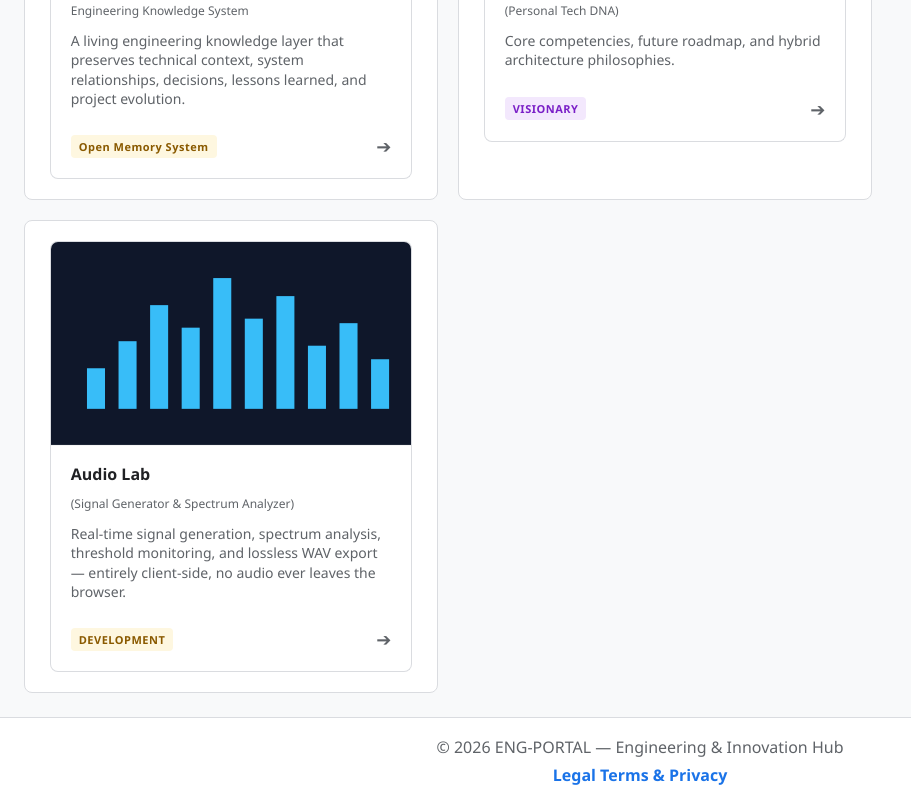
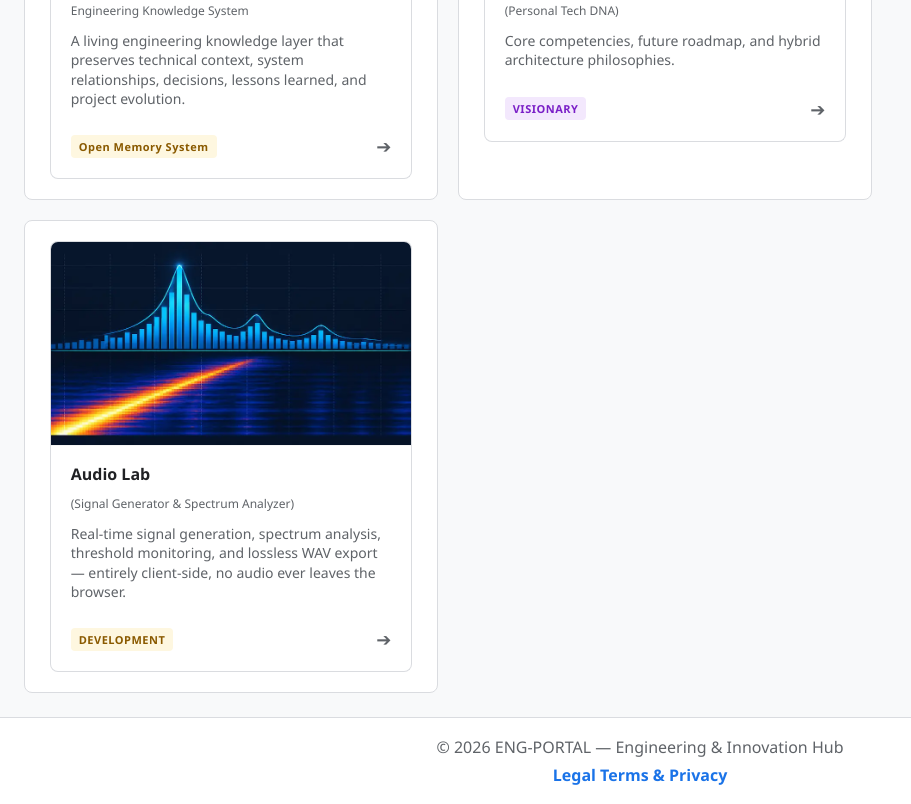
Before and after one commit to YevgeniAmin/ENG_Test, a plain HTML site: page public/index.html in a window 1280 px wide. Shown: the part 852-1656 px from the top of the page, without its empty margins (0-911 px from the left). Drawn offline with Linux system fonts and the light colour scheme.

Commit message:
feat(portal): add Audio Lab card artwork

```diff
--- a/public/index.html
+++ b/public/index.html
@@ -28,7 +28,7 @@
     <header class="studio-header">
         <div class="header-left">
             <button class="menu-toggle-btn" aria-label="Open menu" aria-expanded="false">☰</button>
-            <h1 class="portal-logo">ENG-PORTAL <V2 class="0">2.0</V2> <span class="subtitle">- INNOVATION & ENGINEERING HUB</span></h1>
+            <h1 class="portal-logo">ENG-PORTAL <V2 class="0">2.2</V2> <span class="subtitle">- INNOVATION & ENGINEERING HUB</span></h1>
         </div>
         <div class="header-right">
             <span class="notification-bell" aria-hidden="true">🔔</span>
@@ -108,22 +108,15 @@
 
                 <a href="audio-lab.html" class="job-card">
                     <div class="card-visual-slot" aria-hidden="true">
-                        <svg viewBox="0 0 400 225" width="100%" height="100%" preserveAspectRatio="xMidYMid slice" role="presentation">
-                            <rect width="400" height="225" fill="#0f172a"></rect>
-                            <g fill="#38bdf8">
-                                <rect x="40" y="140" width="20" height="45"></rect>
-                                <rect x="75" y="110" width="20" height="75"></rect>
-                                <rect x="110" y="70" width="20" height="115"></rect>
-                                <rect x="145" y="95" width="20" height="90"></rect>
-                                <rect x="180" y="40" width="20" height="145"></rect>
-                                <rect x="215" y="85" width="20" height="100"></rect>
-                                <rect x="250" y="60" width="20" height="125"></rect>
-                                <rect x="285" y="115" width="20" height="70"></rect>
-                                <rect x="320" y="90" width="20" height="95"></rect>
-                                <rect x="355" y="130" width="20" height="55"></rect>
-                            </g>
-                        </svg>
+                        <img
+                            src="assets/images/audio_lab.webp"
+                            alt="Audio Lab"
+                            loading="lazy"
+                            width="836"
+                            height="471"
+                        >
                     </div>
+
                     <div class="card-content">
                         <h3>Audio Lab</h3>
                         <p class="card-meta">(Signal Generator &amp; Spectrum Analyzer)</p>
```
Also changed, not shown: public/assets/images/audio_lab.webp (added).
